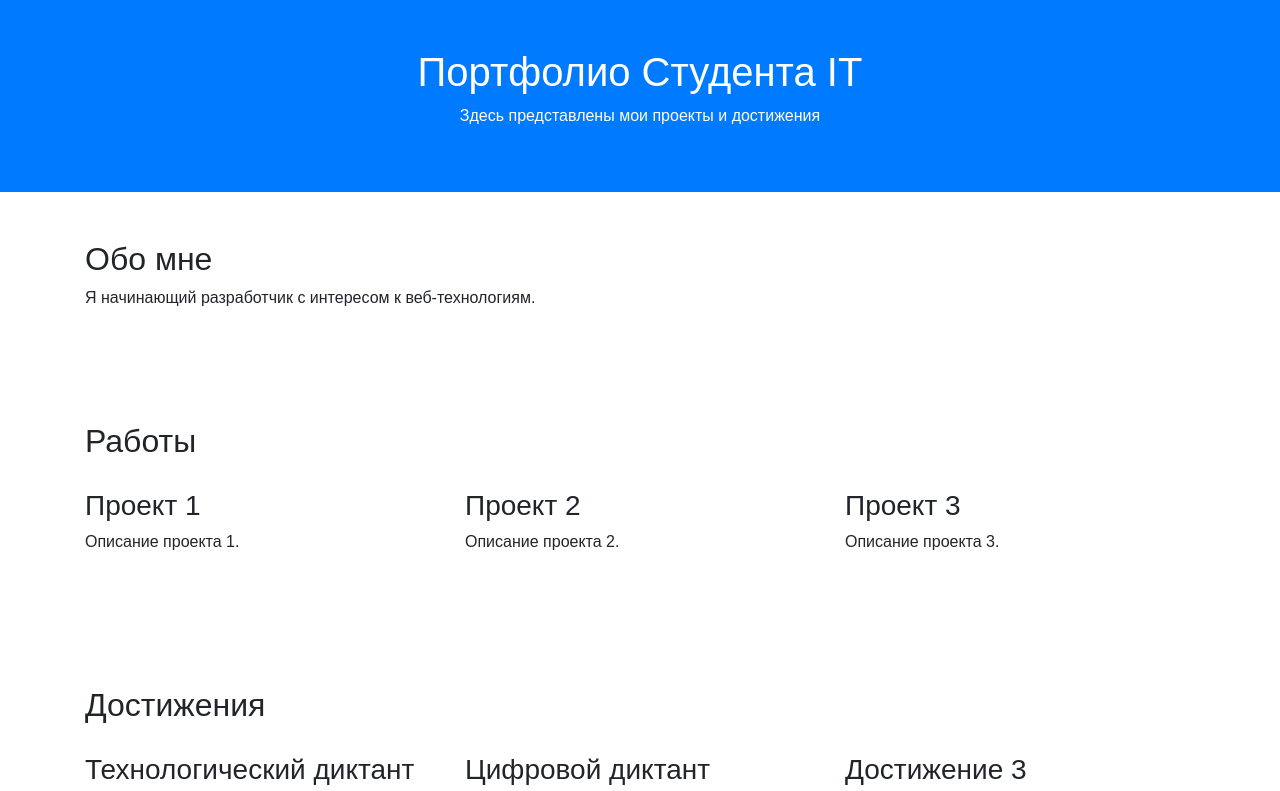
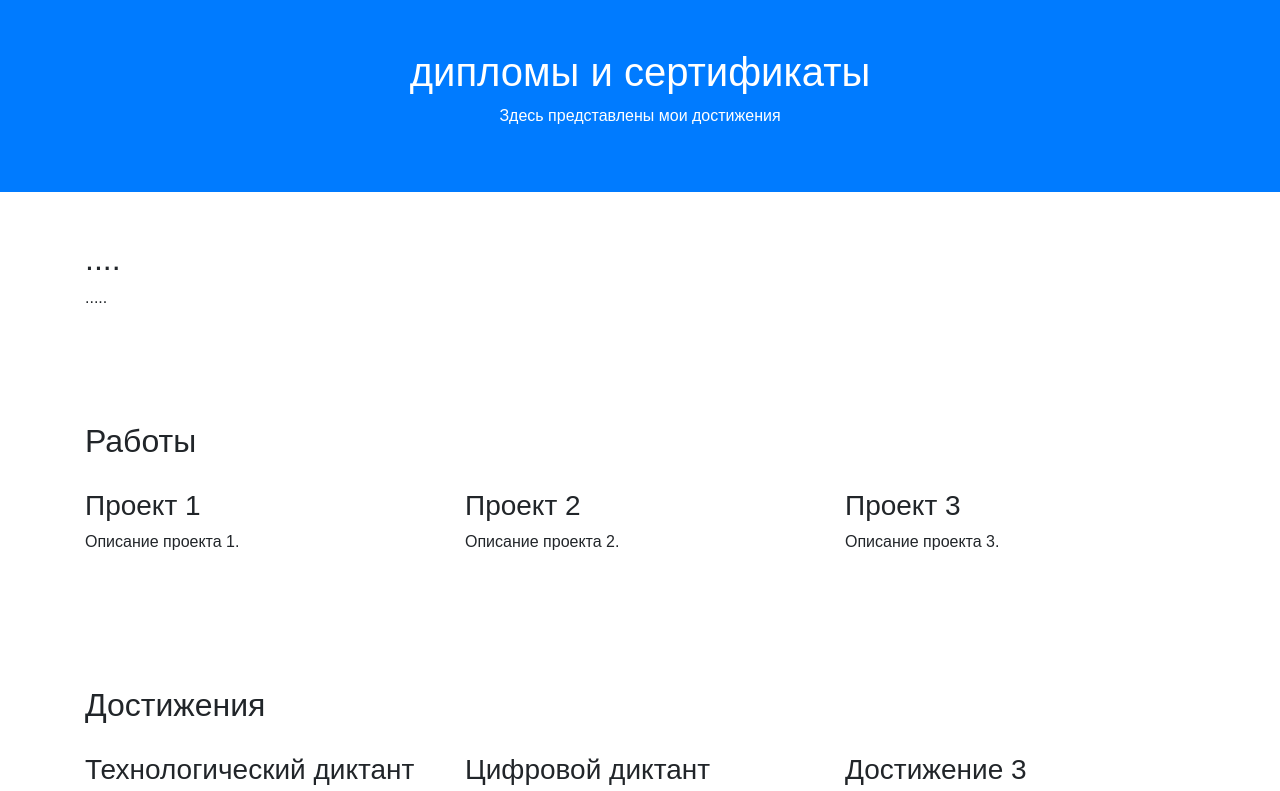
Before and after one commit to Maksim356/Maksim, a plain HTML site: page index.html in a window 1280 px wide. Shown: the top 791 px of the page. Drawn offline with nearby package versions, Linux system fonts and the light colour scheme.

Commit message:
Update index.html

```diff
--- a/index.html
+++ b/index.html
@@ -13,13 +13,13 @@
 <body>
 
 <header class="bg-primary text-white text-center py-5">
-    <h1>Портфолио Студента IT</h1>
-    <p>Здесь представлены мои проекты и достижения</p>
+    <h1>дипломы и сертификаты</h1>
+    <p>Здесь представлены мои достижения</p>
 </header>
 
 <section class="container py-5">
-    <h2>Обо мне</h2>
-    <p>Я начинающий разработчик с интересом к веб-технологиям.</p>
+    <h2>....</h2>
+    <p>.....</p>
 </section>
 
 <section class="container py-5">
```
